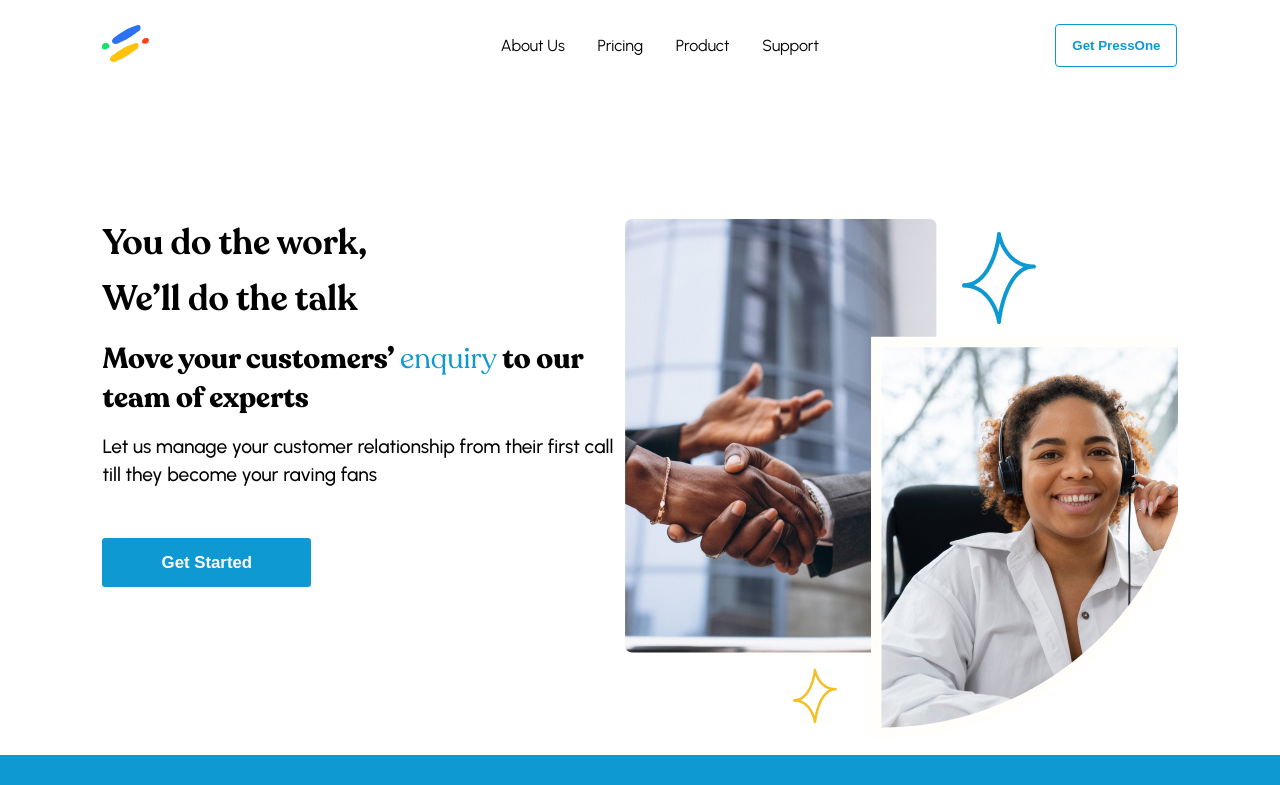
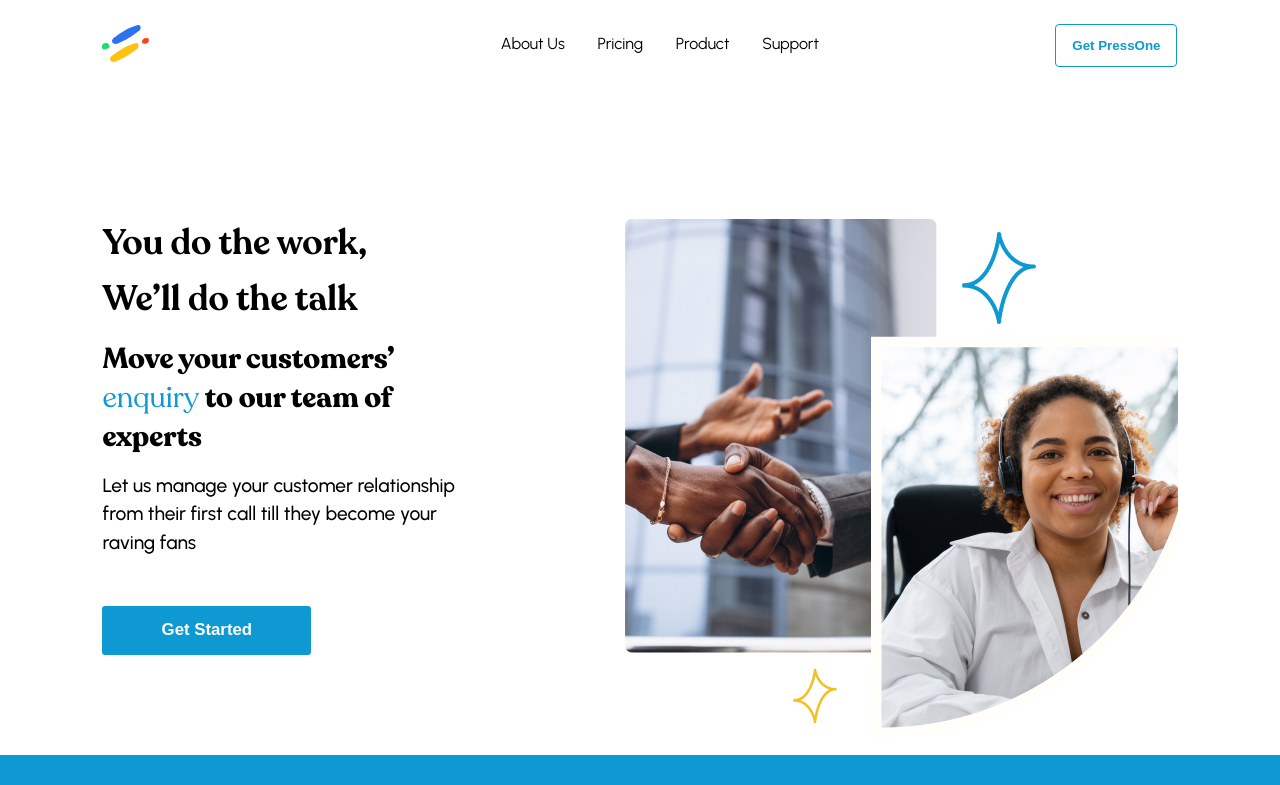
Before and after one commit to sam-c14/PressOne-Landing-Page-Assessment, a Vue app: page / in a window 1280 px wide. Shown: the top 785 px of the page. Built offline with nearby package versions, Linux system fonts and the light colour scheme; no server answers.

Commit message:
Minor Changes made to UI Animations

```diff
--- a/src/assets/main.css
+++ b/src/assets/main.css
@@ -26,13 +26,13 @@
   font-weight: 700;
   font-family: "Recoleta";
   margin-top: 1rem;
-  width: 100%;
+  width: 70%;
   margin-bottom: 1rem;
 }
 .hero-info p {
   font-size: 1.2rem;
   font-weight: 500;
-  width: 100%;
+  width: 75%;
   line-height: 1.8rem;
   margin-bottom: 2rem;
 }
@@ -164,17 +164,16 @@
   border-radius: 1rem;
   padding-bottom: 1rem;
   background-color: var(--bg-secondary);
-  /* background-color: red; */
 }
 .card-body ul {
   margin-top: 1.5rem;
   padding-inline: 1rem;
   border-radius: 1.5rem;
   background-color: var(--bg-secondary);
+  padding-bottom: 1.2rem;
 }
 .card-body ul li {
   display: flex;
-  /* align-items: center; */
   gap: 0.2rem;
   line-height: 1.8rem;
   text-align: start;
@@ -444,6 +443,9 @@
 }
 
 @media (max-width: 1199px) {
+  .hero-container {
+    padding-inline: 3rem;
+  }
   .stats-container {
     height: 100vh;
     grid-template-columns: repeat(2, minmax(0, 1fr));
@@ -454,6 +456,10 @@
   }
   .benefits-container {
     padding-inline: 3rem;
+  }
+  .card-body ul {
+    padding-bottom: 1.2rem;
+    background-color: var(--bg-secondary);
   }
   .plans {
     height: 100vh;
--- a/src/assets/styles/header.css
+++ b/src/assets/styles/header.css
@@ -41,6 +41,14 @@
   display: flex;
   justify-content: space-between;
   font-weight: 600;
+}
+.nav-links-container li {
+  transition: all 0.4s;
+  padding-bottom: 0.2rem;
+  border-bottom: 1px solid transparent;
+}
+.nav-links-container li:hover {
+  border-bottom: 1px solid black;
 }
 .nav-button {
   display: flex;
```
